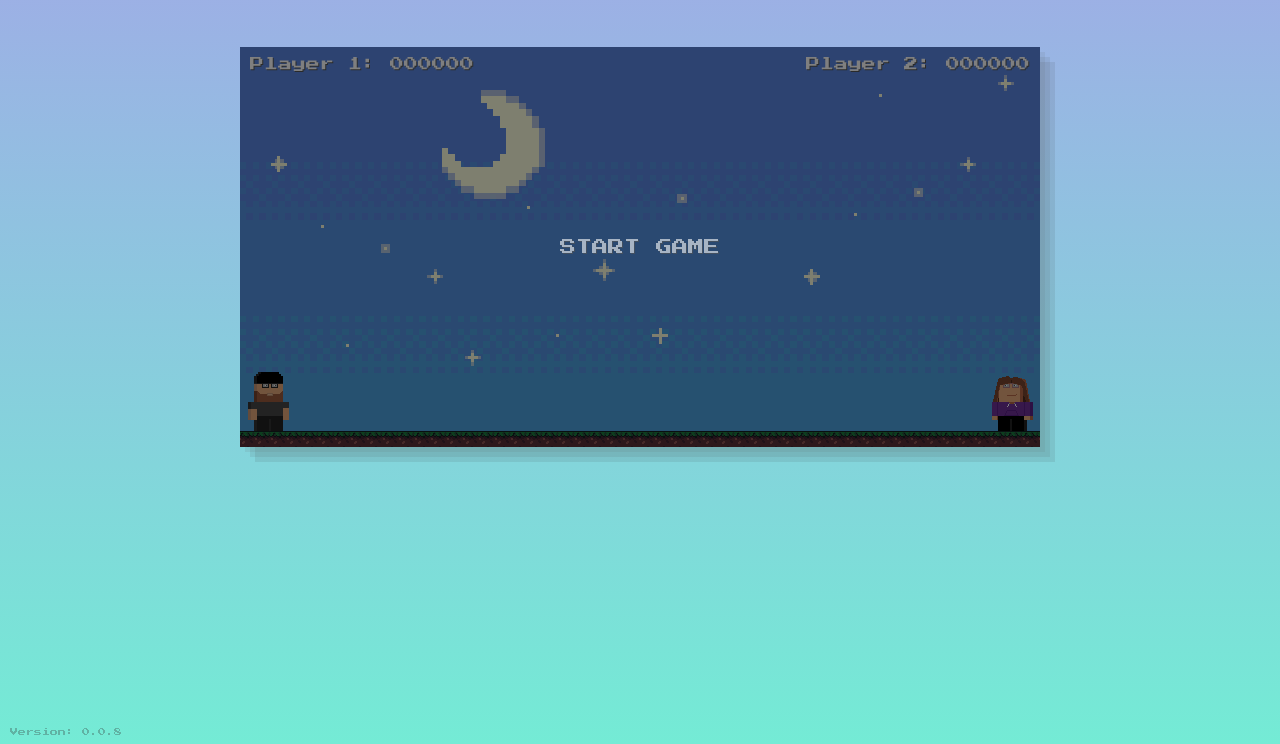
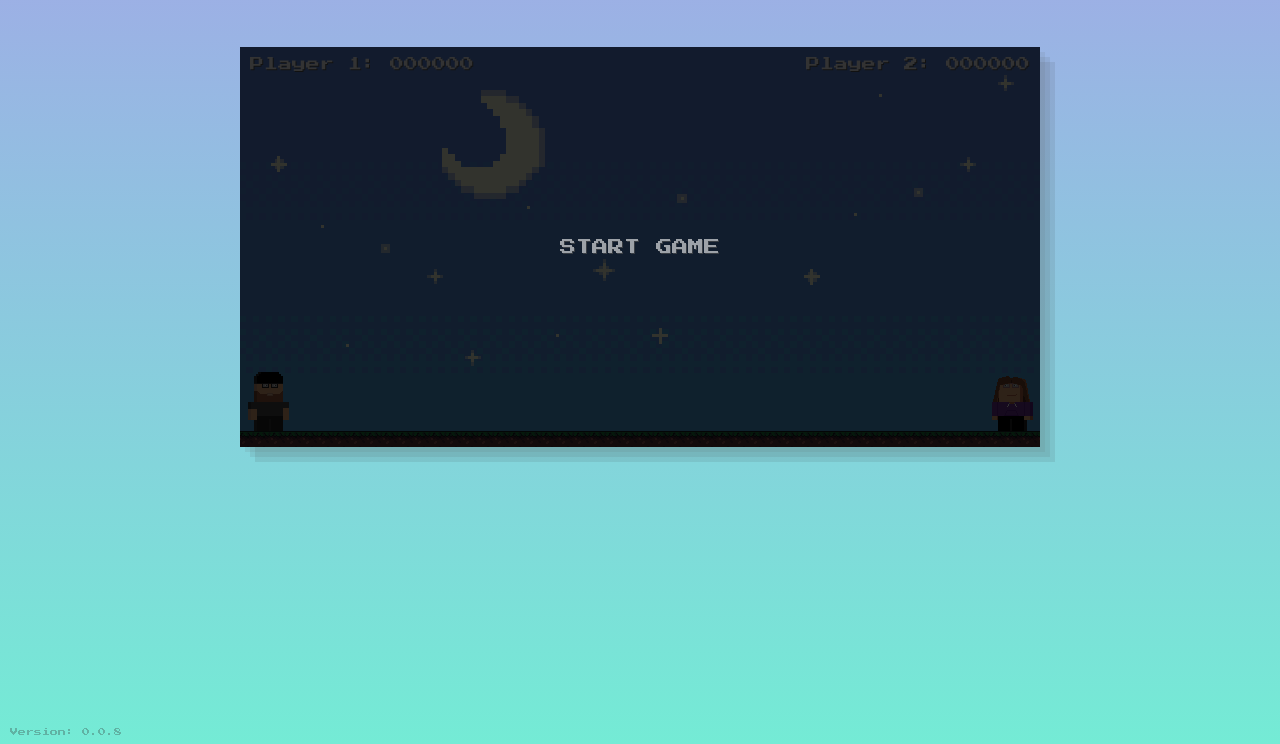
Before and after one commit to kandersson135/foodfight, a plain HTML site: page index.html in a window 1280 px wide. Shown: the part 56-800 px from the top of the page. Drawn offline with Linux system fonts and the light colour scheme.

Commit message:
Update main.css

```diff
--- a/css/main.css
+++ b/css/main.css
@@ -112,7 +112,7 @@ body {
     left: 0;
     width: 100%;
     height: 100%;
-    background: rgba(0, 0, 0, 0.5);
+    background: rgba(0, 0, 0, 0.8);
     display: flex;
     justify-content: center;
     align-items: center;
```
